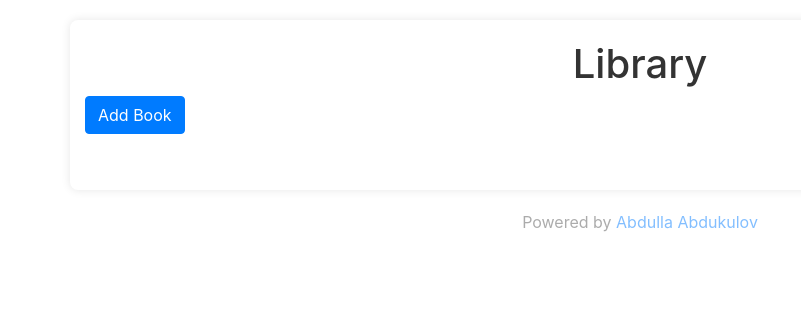
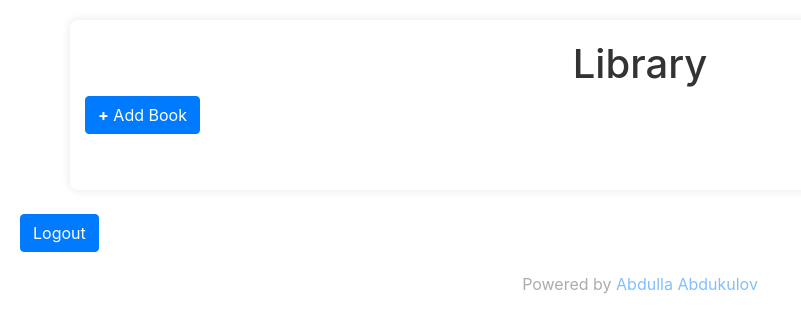
Before and after one commit to Hudesid/Library_2, a Django app: page / in a window 1280 px wide. Shown: the top 333 px of the page, without its empty margins (0-801 px from the left). Run offline with Django 5.2, Linux system fonts and the light colour scheme; the visitor is signed in with stand-in values (Sample User, id 1); data that the repository does not hold is empty; some libraries are stand-ins or nearby versions.

Commit message:
Library-2

```diff
--- a/templates/book_list.html
+++ b/templates/book_list.html
@@ -11,7 +11,7 @@
 <body>
     <div class="container">
         <h1>Library</h1>
-        <a href="{% url 'library:add' %}" class="btn btn-primary add-book">Add Book</a>
+        <a href="{% url 'library:add' %}" class="btn btn-primary add-book"><strong>+</strong> Add Book</a>
             <ol>
                 {% for book in books %}
                 <li>
@@ -23,6 +23,8 @@
                 {% endfor %}
             </ol>
     </div>
+    <br>
+    <a class="btn btn-primary" href="{% url 'library:logout' %}">Logout</a>
     <footer>
         <p>Powered by <a href="https://www.linkedin.com/in/abdulla-dev/">Abdulla Abdukulov</a></p>
     </footer>
```
